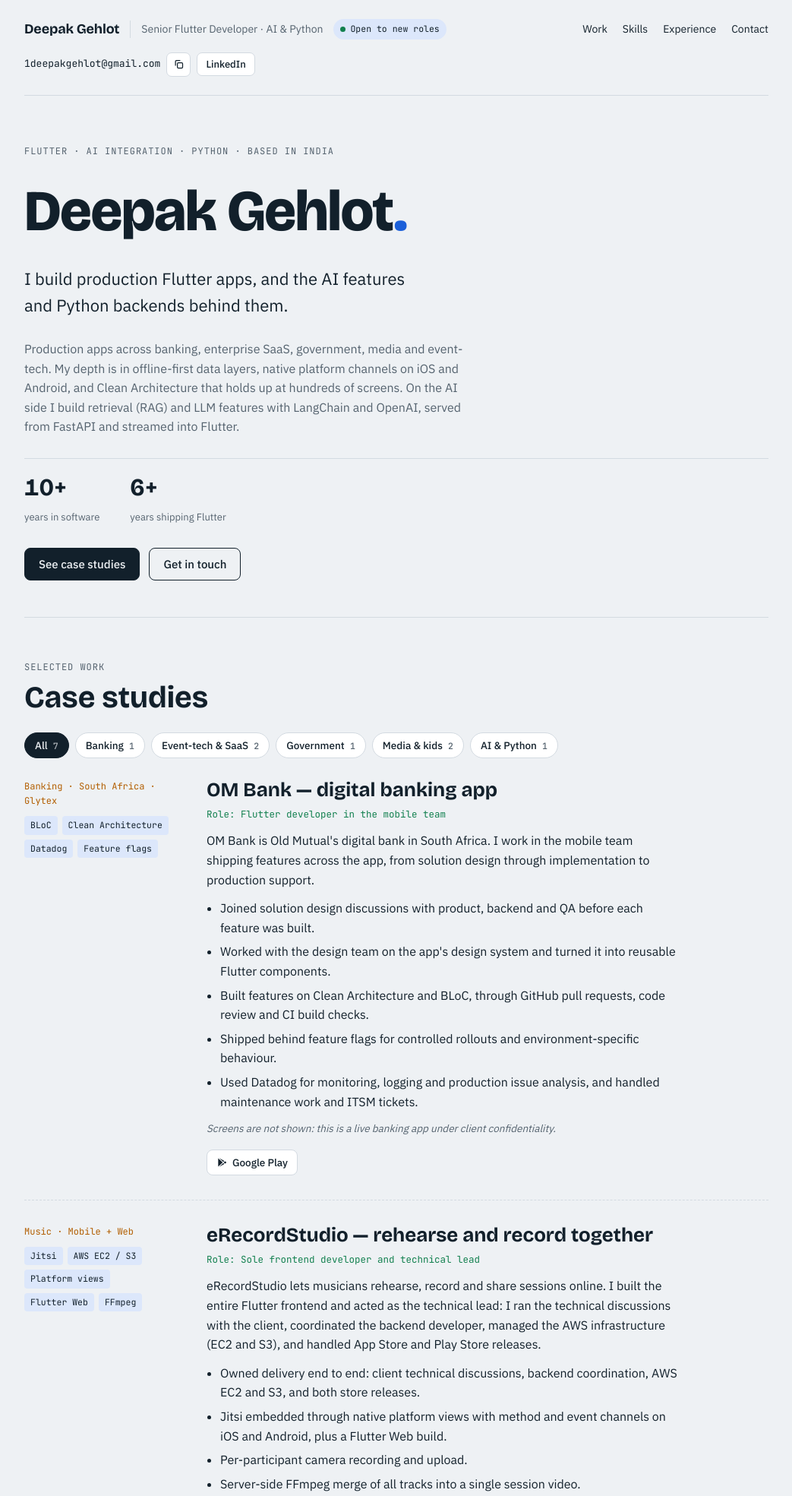
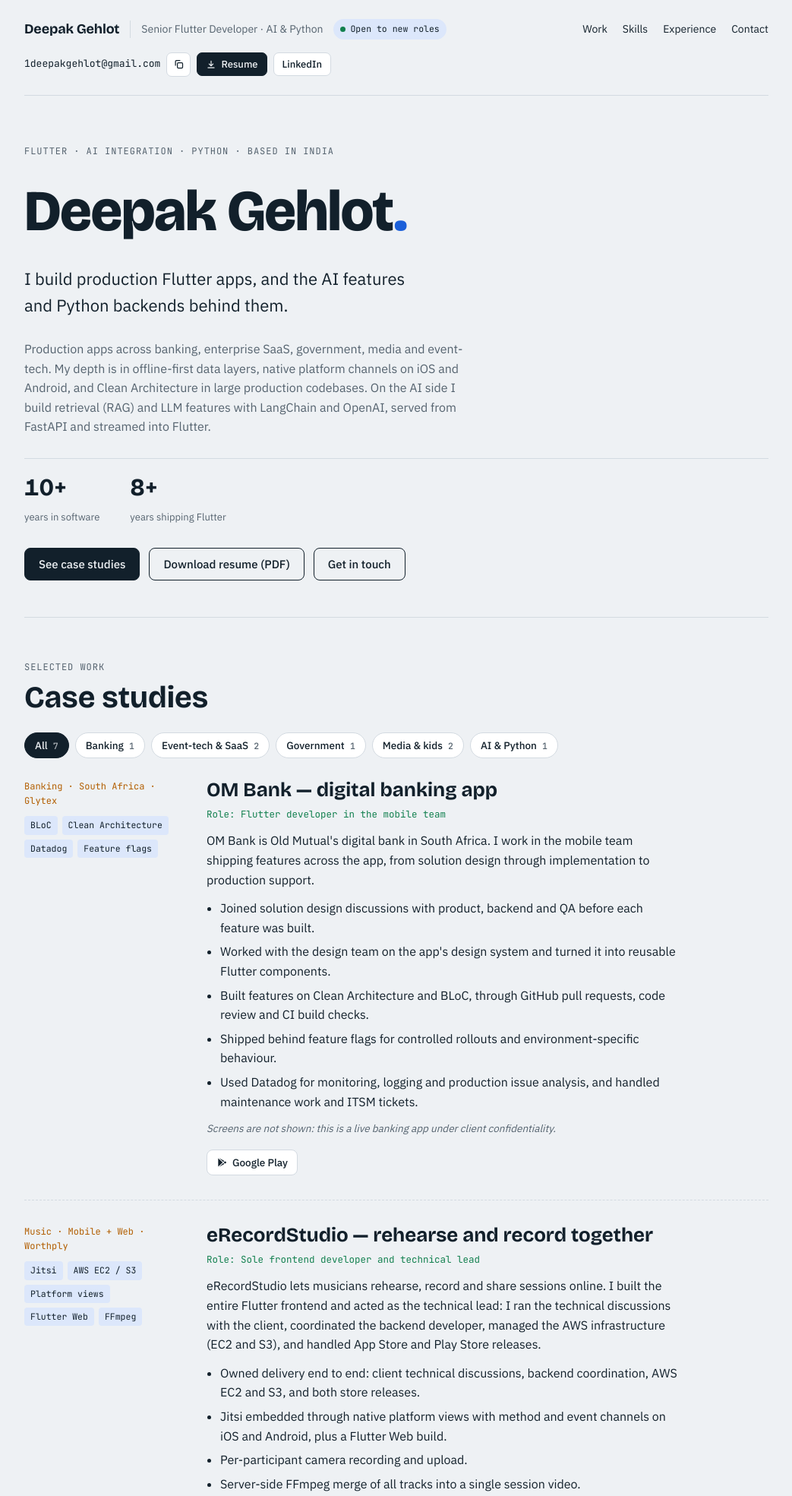
Before and after one commit to deepak-gehlot/deepak-gehlot.github.io, a plain HTML site: page index.html in a window 1280 px wide. Shown: the top 1969 px of the page at 76% size, without its empty margins (118-1161 px from the left). Drawn offline with nearby package versions, Linux system fonts and the light colour scheme.

Commit message:
Add files via upload

```diff
--- a/index.html
+++ b/index.html
@@ -52,10 +52,12 @@
 .hbtn{font:500 13px var(--body);padding:6px 11px;border-radius:7px;border:1px solid var(--line);background:var(--surface);color:var(--ink);text-decoration:none;cursor:pointer}
 .hbtn:hover{border-color:var(--accent);color:var(--accent)}
 .hbtn .short{display:none}
+.hcv{display:inline-flex;align-items:center;gap:6px;background:var(--ink);color:var(--bg);border-color:var(--ink)}
+.hcv:hover{color:var(--bg);opacity:.88}
 .hbtn.icon{display:inline-grid;place-items:center;width:32px;height:32px;padding:0}
 .hbtn.icon span{display:grid}
 .hbtn.icon .short{display:none}
-@media (max-width:640px){.hcontact code{display:none}.hbtn .full{display:none}.hbtn .short{display:inline}.hbtn.icon .short{display:grid}}
+@media (max-width:640px){.hcontact code{display:none}.hbtn .full{display:none}.hbtn .short{display:inline}.hbtn.icon .short{display:grid}.hbtn.icon .full{display:none}}
 .mark{display:flex;align-items:center;gap:6px 14px;flex-wrap:wrap}
 .mark b{font-family:var(--display);font-size:18px;font-weight:700;letter-spacing:-.01em}
 .mark .role{font-size:14px;color:var(--muted);padding-left:14px;border-left:1px solid var(--line)}
@@ -197,6 +199,7 @@
     <div class="hcontact">
       <code id="hEmail">1deepakgehlot@gmail.com</code>
       <button type="button" class="hbtn icon" data-copy="hEmail" aria-label="Copy email address" title="Copy email address"><span class="full"><svg width="15" height="15" viewBox="0 0 24 24" aria-hidden="true"><rect x="9" y="9" width="11" height="11" rx="2" fill="none" stroke="currentColor" stroke-width="2"/><path d="M5 15V6a2 2 0 0 1 2-2h8" fill="none" stroke="currentColor" stroke-width="2"/></svg></span><span class="short"><svg width="15" height="15" viewBox="0 0 24 24" aria-hidden="true"><rect x="3" y="5" width="18" height="14" rx="2" fill="none" stroke="currentColor" stroke-width="2"/><path d="m4 7 8 6 8-6" fill="none" stroke="currentColor" stroke-width="2"/></svg></span></button>
+      <a class="hbtn hcv" href="Deepak_Gehlot_Resume.pdf" download="Deepak_Gehlot_Resume.pdf"><svg aria-hidden="true" width="14" height="14" viewBox="0 0 24 24"><path d="M12 4v11m0 0-4.5-4.5M12 15l4.5-4.5M5 19h14" fill="none" stroke="currentColor" stroke-width="2" stroke-linecap="round" stroke-linejoin="round"/></svg><span>Resume</span></a>
       <a class="hbtn" href="https://www.linkedin.com/in/deepak-gehlot-82933a91" target="_blank" rel="noopener">LinkedIn</a>
     </div>
   </header>
@@ -205,13 +208,14 @@
     <div class="label">Flutter · AI integration · Python · Based in India</div>
     <h1>Deepak Gehlot<span>.</span></h1>
     <p class="thesis">I build production Flutter apps, and the AI features and Python backends behind them.</p>
-    <p class="sub">Production apps across banking, enterprise SaaS, government, media and event-tech. My depth is in offline-first data layers, native platform channels on iOS and Android, and Clean Architecture that holds up at hundreds of screens. On the AI side I build retrieval (RAG) and LLM features with LangChain and OpenAI, served from FastAPI and streamed into Flutter.</p>
+    <p class="sub">Production apps across banking, enterprise SaaS, government, media and event-tech. My depth is in offline-first data layers, native platform channels on iOS and Android, and Clean Architecture in large production codebases. On the AI side I build retrieval (RAG) and LLM features with LangChain and OpenAI, served from FastAPI and streamed into Flutter.</p>
     <div class="stats">
       <div class="stat"><b>10+</b><span>years in software</span></div>
-      <div class="stat"><b>6+</b><span>years shipping Flutter</span></div>
+      <div class="stat"><b>8+</b><span>years shipping Flutter</span></div>
     </div>
     <div class="cta">
       <a class="btn" href="#work">See case studies</a>
+      <a class="btn ghost" href="Deepak_Gehlot_Resume.pdf" download="Deepak_Gehlot_Resume.pdf">Download resume (PDF)</a>
       <a class="btn ghost" href="#contact">Get in touch</a>
     </div>
   </div>
@@ -253,7 +257,7 @@
 
     <article class="case" data-cat="media">
       <div class="meta">
-        <div class="domain">Music · Mobile + Web</div>
+        <div class="domain">Music · Mobile + Web · Worthply</div>
         <div class="tags"><span class="tag">Jitsi</span><span class="tag">AWS EC2 / S3</span><span class="tag">Platform views</span><span class="tag">Flutter Web</span><span class="tag">FFmpeg</span></div>
       </div>
       <div class="body">
@@ -325,7 +329,7 @@
 
     <article class="case" data-cat="media">
       <div class="meta">
-        <div class="domain">Kids &amp; education · South Korea</div>
+        <div class="domain">Kids &amp; education · South Korea · Worthply</div>
         <div class="tags"><span class="tag">Flutter</span><span class="tag">Offline caching</span><span class="tag">In-app purchases</span></div>
       </div>
       <div class="body">
@@ -370,15 +374,15 @@
       <h2>Skills</h2>
     </div>
     <div class="skills">
-      <div class="skill"><h3>Architecture</h3><p>Clean Architecture and MVVM across 500+ screens, dependency injection with GetIt, feature-first modules.</p></div>
+      <div class="skill"><h3>Architecture</h3><p>Clean Architecture and MVVM, dependency injection with GetIt, feature-first modules.</p></div>
       <div class="skill"><h3>State management</h3><p>BLoC and Cubit by default, Provider and Riverpod where the codebase calls for it.</p></div>
       <div class="skill"><h3>Offline-first data</h3><p>Hive, SQLite, sync queues, conflict handling, cache-aside reads.</p></div>
       <div class="skill"><h3>Native integration</h3><p>Custom plugins, platform channels and platform views in Kotlin and Swift, device-specific debugging.</p></div>
-      <div class="skill"><h3>Security</h3><p>AES-256 at rest, short-lived JWTs, certificate pinning, BFF pattern for Flutter Web.</p></div>
+      <div class="skill"><h3>Security</h3><p>SSL pinning, short-lived JWTs, BFF pattern for Flutter Web.</p></div>
       <div class="skill"><h3>Performance</h3><p>Rebuild profiling, memory and startup time, app size, DevTools traces.</p></div>
       <div class="skill"><h3>Python backends</h3><p>FastAPI, async SQLAlchemy, Pydantic v2, PostgreSQL, Railway deploys, plus Firebase and REST integration.</p></div>
       <div class="skill"><h3>Delivery</h3><p>Play Store and App Store releases, CI/CD, unit, widget and integration tests.</p></div>
-      <div class="skill"><h3>AI and LLM apps</h3><p>RAG with LangChain, OpenAI embeddings and Pinecone, LangGraph agents, streamed responses in Flutter UIs.</p></div>
+      <div class="skill"><h3>AI and LLM apps</h3><p>RAG with LangChain, OpenAI embeddings and Pinecone, streamed LLM responses in Flutter UIs.</p></div>
     </div>
   </section>
 
@@ -398,7 +402,7 @@
       </li>
       <li class="job">
         <div class="when">Apr 2018 – Nov 2022</div>
-        <div class="what"><h3>Senior Mobile Application Developer, Flutter / Android</h3><div class="co">Worthply Technologies Pvt. Ltd. · Indore</div><p>Cross-platform Flutter apps for Android and iOS with Provider and BLoC/Cubit. REST APIs, Firebase notifications, maps and location, payment gateways and media features.</p></div>
+        <div class="what"><h3>Senior Mobile Application Developer, Flutter / Android</h3><div class="co">Worthply Technologies Pvt. Ltd. · Indore</div><p>Cross-platform Flutter apps for Android and iOS with Provider and BLoC/Cubit. REST APIs, Firebase notifications, maps and location, payment gateways and media features. Apps include eRecordStudio, where I was also technical lead, and Webtoon.</p></div>
       </li>
       <li class="job">
         <div class="when">Dec 2016 – Apr 2018</div>
@@ -420,7 +424,7 @@
       <div class="mail"><code id="email">1deepakgehlot@gmail.com</code><button class="copy" type="button" data-copy="email">Copy email</button></div>
       <div class="mail"><code id="phone">+91 88279 87615</code><button class="copy" type="button" data-copy="phone">Copy phone</button></div>
     </div>
-    <div class="stores"><a class="store" href="https://www.linkedin.com/in/deepak-gehlot-82933a91" target="_blank" rel="noopener">LinkedIn →</a></div>
+    <div class="stores"><a class="store" href="Deepak_Gehlot_Resume.pdf" download="Deepak_Gehlot_Resume.pdf"><svg aria-hidden="true" width="14" height="14" viewBox="0 0 24 24"><path d="M12 4v11m0 0-4.5-4.5M12 15l4.5-4.5M5 19h14" fill="none" stroke="currentColor" stroke-width="2" stroke-linecap="round" stroke-linejoin="round"/></svg>Download resume (PDF)</a><a class="store" href="https://www.linkedin.com/in/deepak-gehlot-82933a91" target="_blank" rel="noopener">LinkedIn →</a></div>
   </section>
 
   <footer>
```
